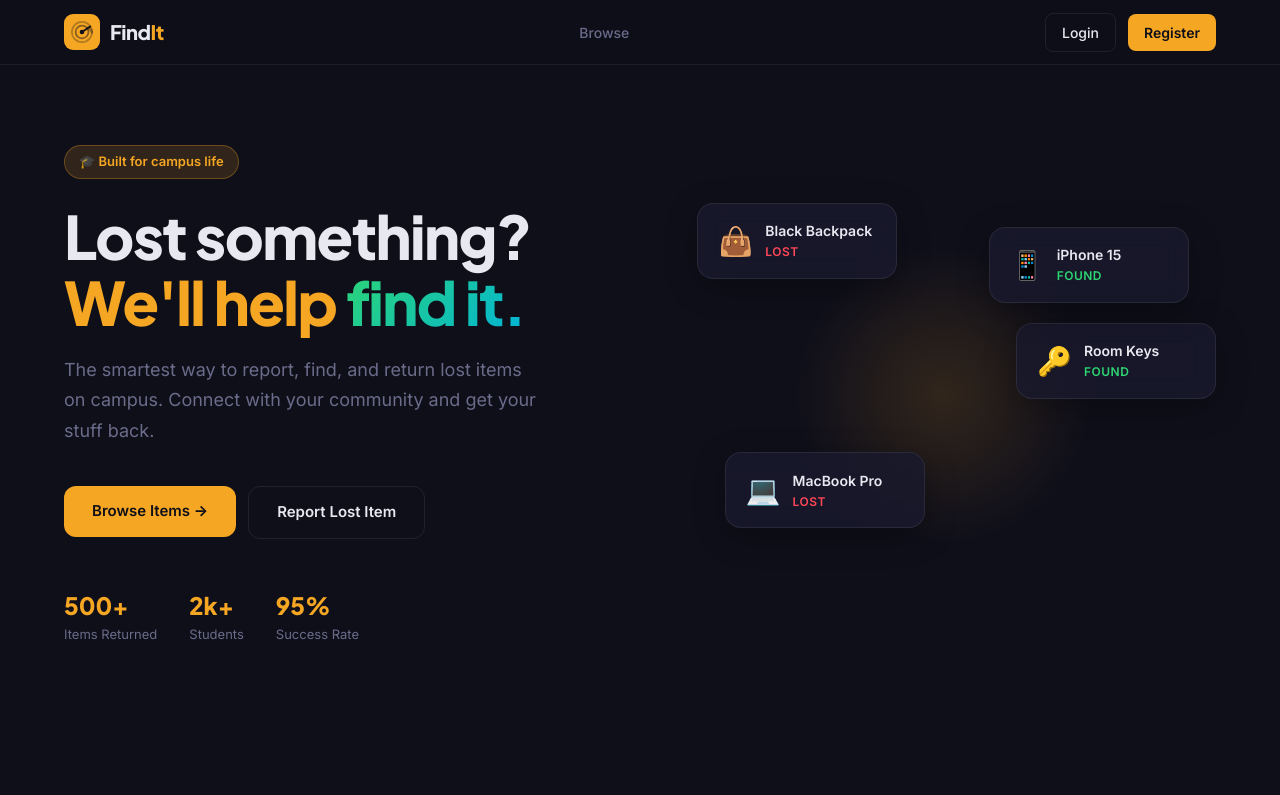
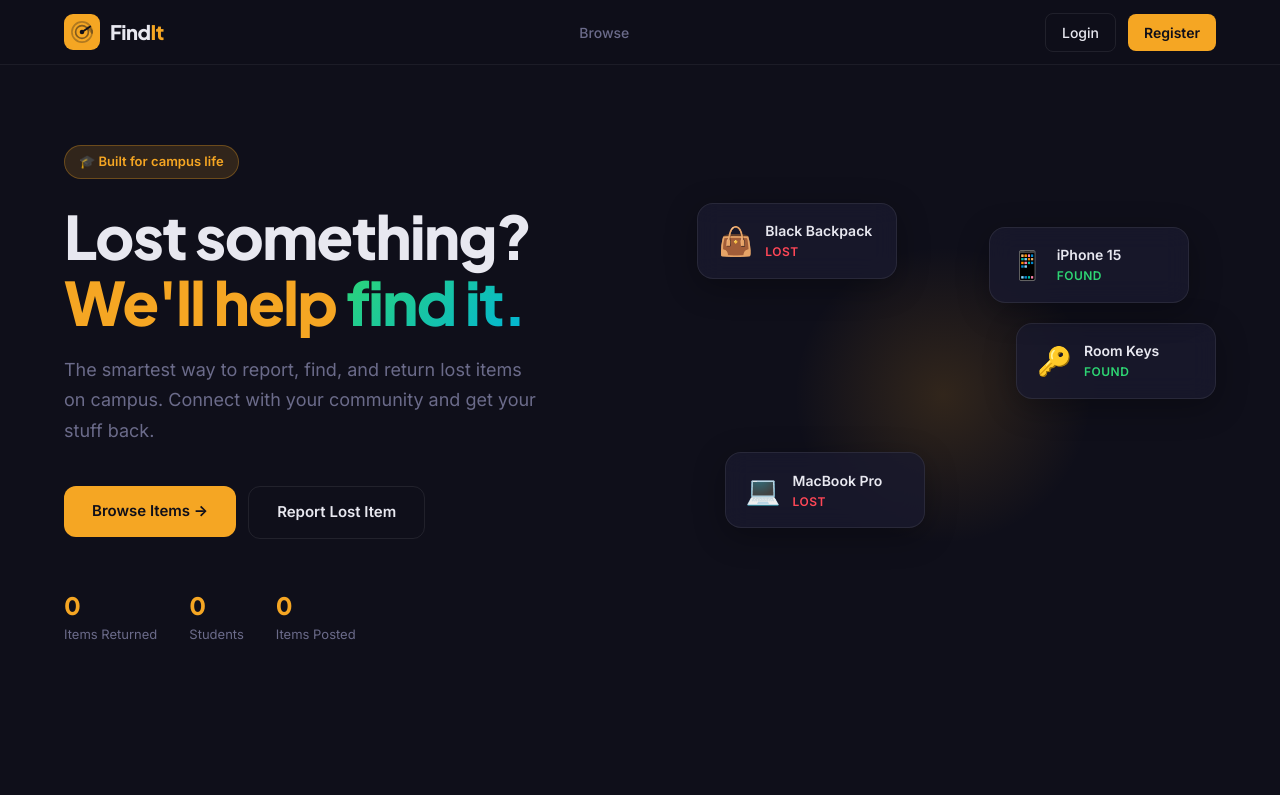
Before and after one commit to POSHANMS/lost-found-frontend, a React (Vite) app: page / in a window 1280 px wide. Shown: the top 795 px of the page. Built offline with nearby package versions, Linux system fonts and the light colour scheme; no server answers.

Commit message:
feat: Landing page shows real stats from backend

```diff
--- a/src/pages/Landing.jsx
+++ b/src/pages/Landing.jsx
@@ -1,5 +1,7 @@
+import { useState, useEffect } from 'react'
 import { motion } from 'framer-motion'
 import { Link } from 'react-router-dom'
+import api from '../utils/api'
 
 // animation variants — reusable animation configs
 const fadeUp = {
@@ -11,7 +13,19 @@ const stagger = {
     visible: { transition: { staggerChildren: 0.15 } }
 }
 
-function Landing() {
+    function Landing() {
+    const [stats, setStats] = useState({
+        total_items: 0,
+        resolved_items: 0,
+        total_users: 0,
+    })
+
+    useEffect(() => {
+        // fetch real stats from backend
+        api.get('/admin/stats')
+            .then(res => setStats(res.data))
+            .catch(() => {}) // fail silently — landing page still works without stats
+    }, [])
     return (
         <div style={{ minHeight: '100vh', background: 'var(--bg)' }}>
 
@@ -135,10 +149,10 @@ function Landing() {
                         marginTop: '48px',
                     }}>
                         {[
-                            { number: '500+', label: 'Items Returned' },
-                            { number: '2k+', label: 'Students' },
-                            { number: '95%', label: 'Success Rate' },
-                        ].map(stat => (
+                        { number: stats.resolved_items || 0, label: 'Items Returned' },
+                        { number: stats.total_users || 0, label: 'Students' },
+                        { number: stats.total_items || 0, label: 'Items Posted' },
+                    ].map(stat => (
                             <div key={stat.label}>
                                 <div style={{
                                     fontSize: '24px',
```
